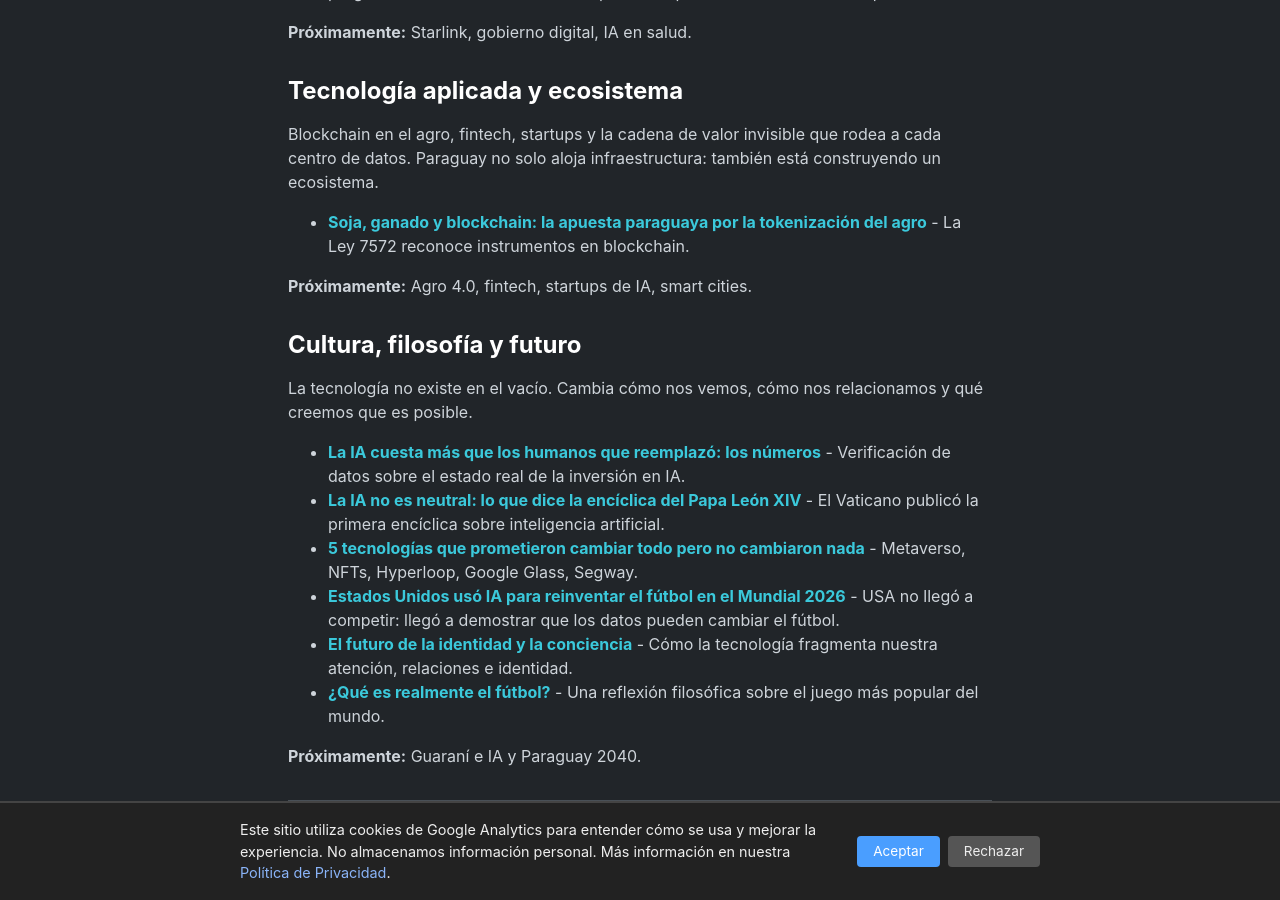
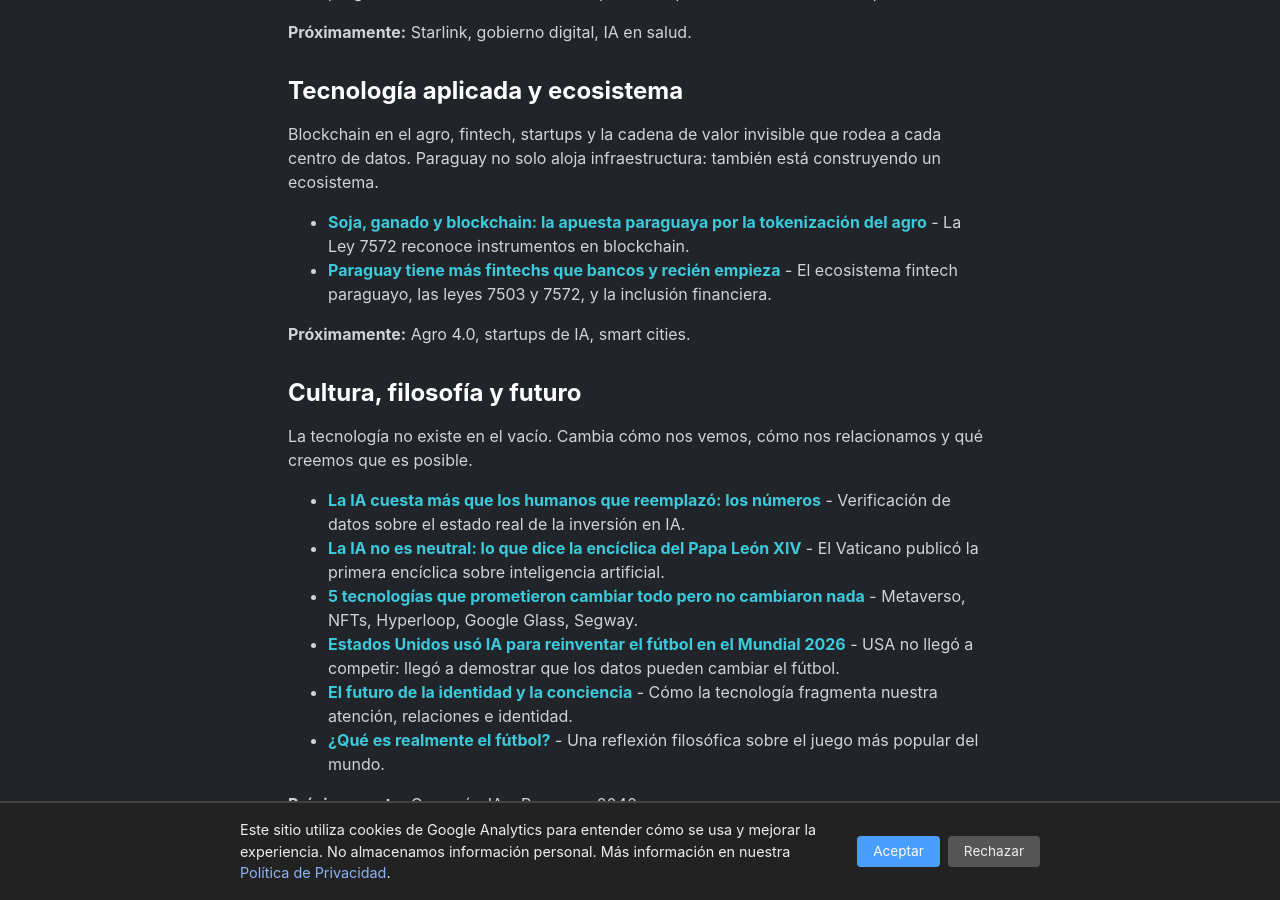
Before and after one commit to miravosqueinteresante/muchotexto.net, a Jekyll site: the page built from ia-en-paraguay.markdown, in a window 1280 px wide and 900 px high, scrolled down 1785 px. Built offline with Jekyll 4.4.1, drawn with Linux system fonts in a browser that asks for light colours.

Commit message:
Actualizar pagina pilar y llms con articulo #29 (fintech)

```diff
--- a/ia-en-paraguay.markdown
+++ b/ia-en-paraguay.markdown
@@ -48,8 +48,9 @@
 Blockchain en el agro, fintech, startups y la cadena de valor invisible que rodea a cada centro de datos. Paraguay no solo aloja infraestructura: también está construyendo un ecosistema.
 
 - **[Soja, ganado y blockchain: la apuesta paraguaya por la tokenización del agro]({% post_url 2026-05-18-tokenizacion-del-agro-paraguay %})** - La Ley 7572 reconoce instrumentos en blockchain.
+- **[Paraguay tiene más fintechs que bancos y recién empieza]({% post_url 2026-07-10-fintech-paraguay-ecosistema %})** - El ecosistema fintech paraguayo, las leyes 7503 y 7572, y la inclusión financiera.
 
-**Próximamente:** Agro 4.0, fintech, startups de IA, smart cities.
+**Próximamente:** Agro 4.0, startups de IA, smart cities.
 
 ## Cultura, filosofía y futuro
 
--- a/llms.txt
+++ b/llms.txt
@@ -37,7 +37,8 @@
 - [Educacion tech en Paraguay: la brecha que frena el hub de IA](https://muchotexto.net/articulos/2026/07/09/educacion-tech-paraguay-ia/)
 
 ### Pilar 4: Tecnología aplicada + ecosistema
-- [Soja, ganado y blockchain: la tokenización del agro en Paraguay](https://muchotexto.net/articulos/2026/05/18/tokenizacion-del-agro-paraguay/)
+- [Soja, ganado y blockchain: la tokenización del agro en Paraguay
+- [Paraguay tiene más fintechs que bancos y recién empieza](https://muchotexto.net/articulos/2026/07/10/fintech-paraguay-ecosistema/)](https://muchotexto.net/articulos/2026/05/18/tokenizacion-del-agro-paraguay/)
 - [La IA no es neutral: lo que dice la encíclica del Papa León XIV](https://muchotexto.net/articulos/2026/05/28/magnifica-humanitas-enciclica-ia/)
 
 ### Pilar 5: Cultura, filosofía y futuro
```
